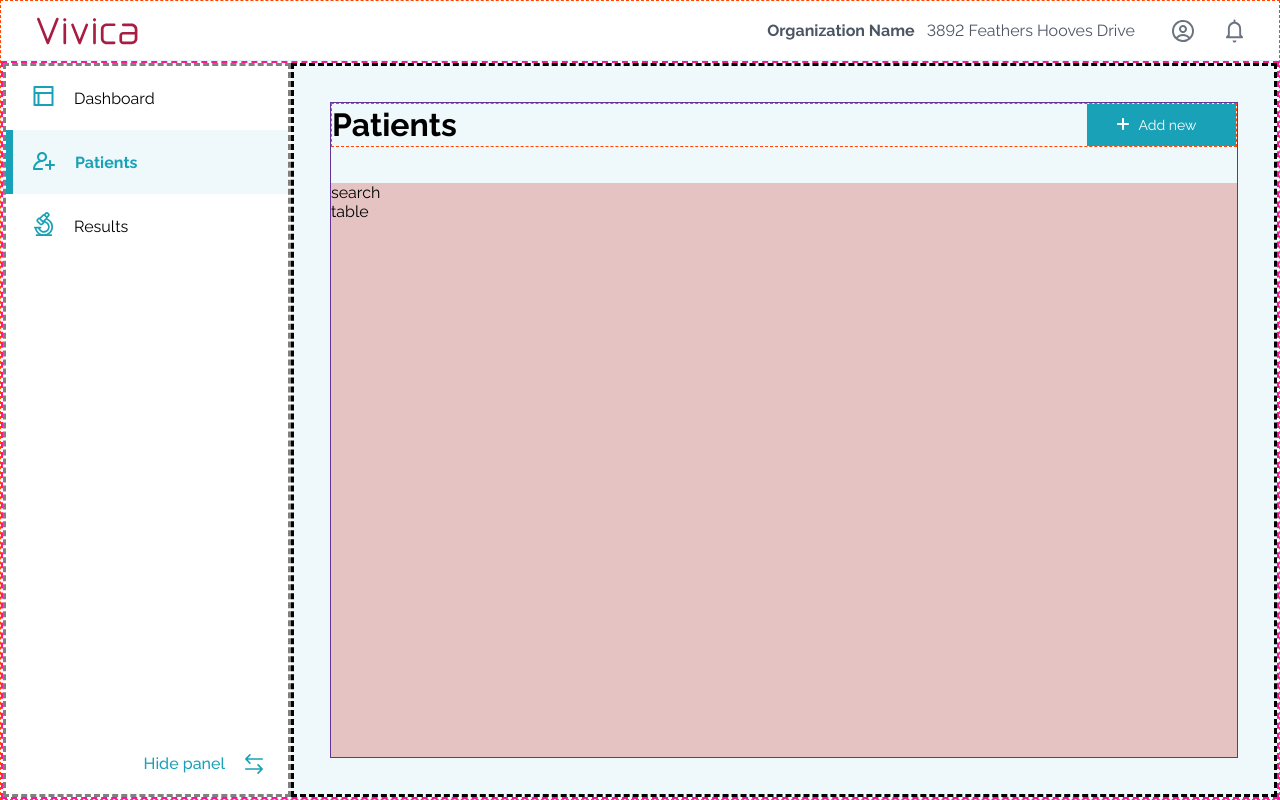
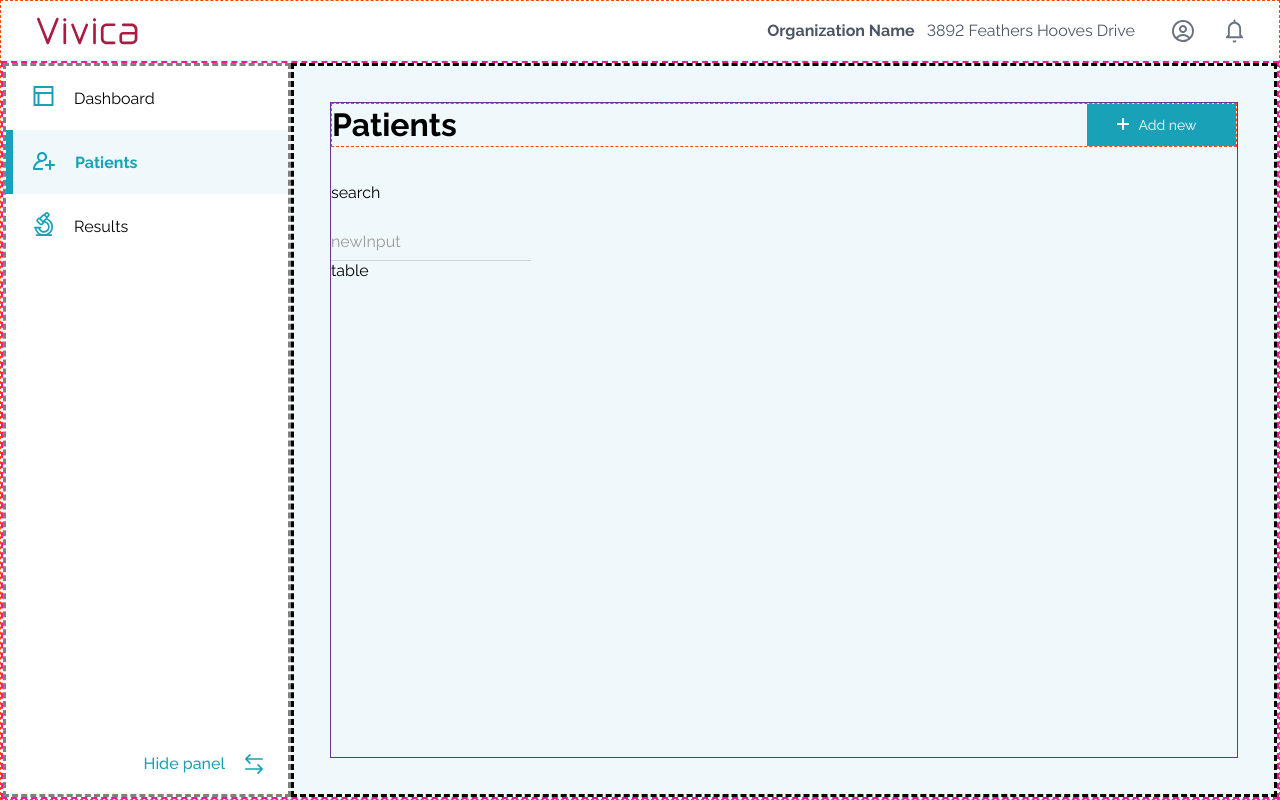
Before and after one commit to metalheadpnz/vivica, a React (Create React App) app: page /patients in a window 1280 px wide. Built offline with nearby package versions, Linux system fonts and the light colour scheme.

Commit message:
Refactor Rename

```diff
--- a/src/components/Input/TextInput.tsx
+++ b/src/components/Input/Input.tsx
@@ -1,13 +1,18 @@
 import React from 'react';
-import s from './TextInput.module.css'
+import s from './Input.module.css'
 
 type PropsTypes = { placeholder: string } & React.InputHTMLAttributes<HTMLInputElement>
 
-export const TextInput: React.FC<PropsTypes> = ({placeholder, ...restProps}) => {
+export const Input: React.FC<PropsTypes> = (
+    {
+        placeholder,
+        ...restProps
+    }) => {
 
     return (
         <div className={s.wrap}>
             <input className={s.formField}
+                   placeholder={placeholder}
                    {...restProps}
             />
             <label className={s.formLabel}>
--- a/src/pages/Patients/Patients.module.scss
+++ b/src/pages/Patients/Patients.module.scss
@@ -24,6 +24,5 @@
 }
 
 .tableWrap {
-  background-color: #e5c3c3;
   flex-grow: 1;
 }
--- a/src/pages/Patients/Patients.tsx
+++ b/src/pages/Patients/Patients.tsx
@@ -1,11 +1,14 @@
-import React from 'react';
+import React, {useState} from 'react';
 import {useNavigate} from "react-router-dom";
 import s from './Patients.module.scss'
 import {Button} from "../../components/Button/Button";
 import {ReactComponent as Plus} from "../../assets/images/Plus.svg";
+import {Input} from "../../components/Input/Input";
 
 export const Patients = () => {
     const navigate = useNavigate()
+
+    const [input, setInput] = useState('')
 
     const addBtnHandler = () => {
         navigate("addPatient")
@@ -24,7 +27,13 @@ export const Patients = () => {
             </div>
 
             <div className={s.tableWrap}>
-                <div className={s.searchBlock}>search</div>
+                <div className={s.searchBlock}>search
+
+                    <Input placeholder={'newInput'}
+                           onChange={e => setInput(e.currentTarget.value)}
+                           value={input}/>
+
+                </div>
                 <div className={s.table}>table</div>
             </div>
         </div>
```
Also changed, not shown: src/components/Input/Input.module.css (renamed from src/components/Input/TextInput.module.css).
